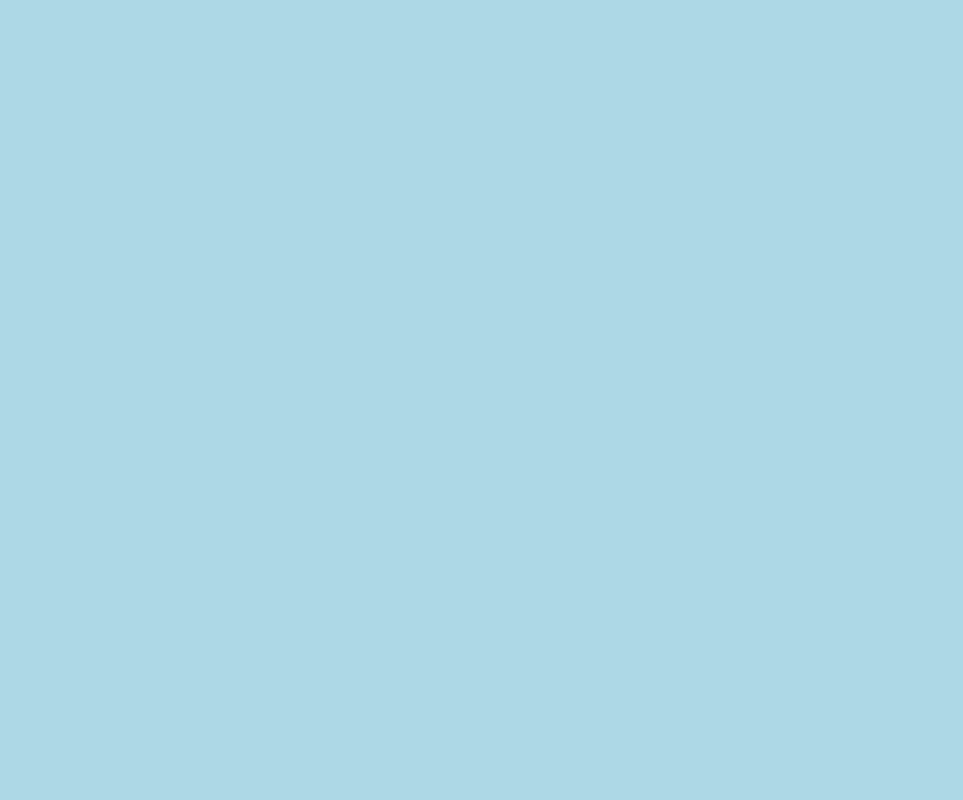
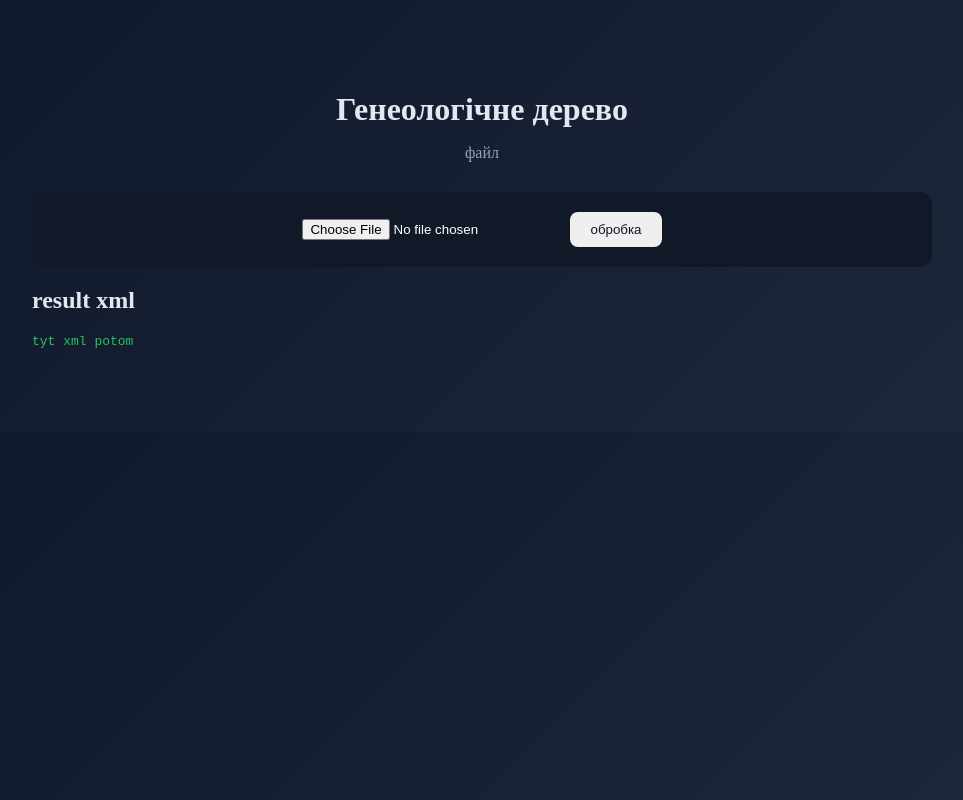
Before and after one commit to SDI-sodya/sam-rob-2, a plain HTML site: page index.html in a window 1280 px wide. Shown: the whole page, without its empty margins (158-1121 px from the left). Drawn offline with Linux system fonts and the light colour scheme.

Commit message:
okontovka

```diff
--- a/index.html
+++ b/index.html
@@ -7,6 +7,20 @@
     <link rel="stylesheet" href="style.css">
 </head>
 <body>
+    <div class="container">
+        <h1>Генеологічне дерево</h1>
+        <p class="subtitle">файл</p>
+
+        <div class="card">
+            <input type="file" id="fileInput" accept=".gtr">
+            <button onclick="processFile()">обробка</button>
+        </div>
+
+        <div class="Output-wp">
+            <h2>result xml</h2>
+            <pre id="output">tyt xml potom</pre>
+        </div>
+    </div>
     <script src="script.js"></script>
 </body>
 </html>
--- a/script.js
+++ b/script.js
@@ -0,0 +1,29 @@
+function fele(){
+    const fileInput = document.getElementById("fileInput");
+    const file = fileInput.files[0];
+
+    if(!file){
+        alert("не той файл")
+        return;
+    }
+
+    const reader = new FileReader();
+
+    reader.onload = function(e){
+        const text = e.target.result;
+        const xml = convert(text);
+        document.getElementById("output").textContent = xml;
+    };
+    reader.readAsText(file);
+}
+function converter(data){
+    let lines = data.split("\n");
+    let xml = '<tree>\n';
+
+    lines.forEach(line => {
+        xml += `<!--${line.trim()} -->\n`;
+    });
+
+    xml += `</tree>`;
+    return xml;
+}
--- a/style.css
+++ b/style.css
@@ -1,5 +1,58 @@
 body{
-    background-color: lightblue;
+    margin: 0;
+    font-family: 'Times New Roman', Times, serif;
+    background: linear-gradient(135deg, #0f172a, #1e293b );
+    color: #e2e8f0;
+}
+.container{
+    max-width: 900px;
+    margin: 50px auto;
+    padding: 20px;
+}
+h1{
     text-align: center;
-    font-family: 'Times New Roman', Times, serif;
+    margin-bottom: 5px;
 }
+.subtitle{
+    text-align: center;
+    color: #94a3b8;
+    margin-bottom: 30px;
+}
+.card{
+    background: #111827;
+    padding: 20px;
+    border-radius: 12px;
+    display: flex;
+    gap: 15px;
+    justify-content: center;
+    align-items: center;
+    box-shadow: 0 10px 30xp rgb(0,0,0,0.5);
+}
+input[type="file"]{
+    color: white;
+}
+button{
+    color: #3b82f6;
+    border: none;
+    padding: 10px 20px;
+    border-radius: 8px;
+    color:#0f172a ;
+    cursor: pointer;
+    transition: 0.3s;
+}
+button:hover{
+    background: #64748b;
+
+}
+.output-wp{
+    margin-top: 30px;
+    background: #0b1220;
+    padding: 20px;
+    border-radius: 12px;
+    min-height: 300px;
+}
+pre{
+    white-space: pre-wrap;
+    word-wrap: break-word;
+    color: #22c55e;
+}
```
